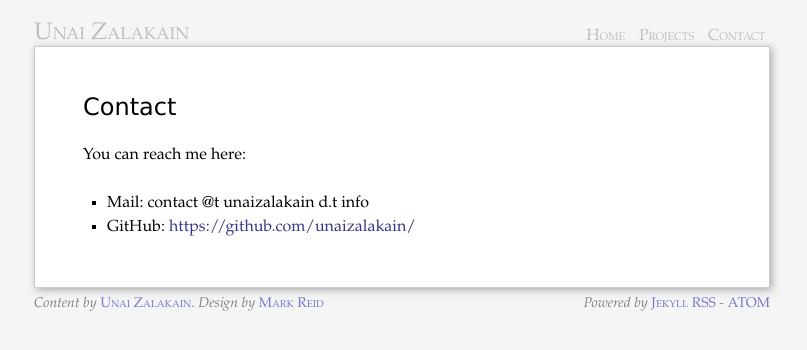
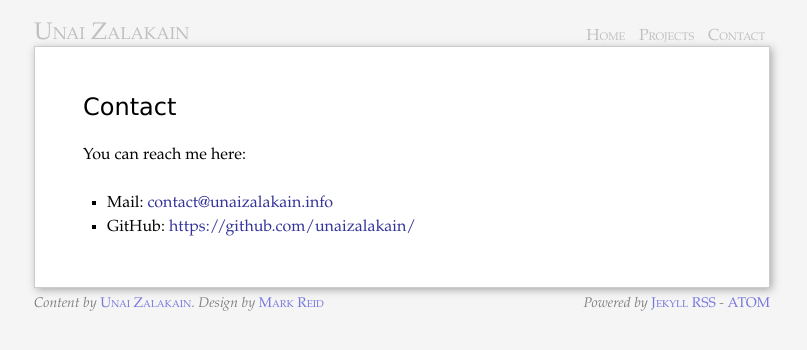
Before and after one commit to ashleyh/unaizalakain.github.io, a Jekyll site: the page built from contact/index.md, in a window 1280 px wide. Shown: the top 350 px of the page, without its empty margins (238-1045 px from the left). Built offline with Jekyll 4.4.1, drawn with Linux system fonts in a browser that asks for light colours; part of the change alters nothing that is shown.

Commit message:
markdown automatically escapes email addresses

```diff
--- a/contact/index.md
+++ b/contact/index.md
@@ -5,5 +5,5 @@ title: Contact
 
 You can reach me here:
 
-- Mail: contact @t unaizalakain d.t info
+- Mail: <contact@unaizalakain.info>
 - GitHub: <https://github.com/unaizalakain/>
```
